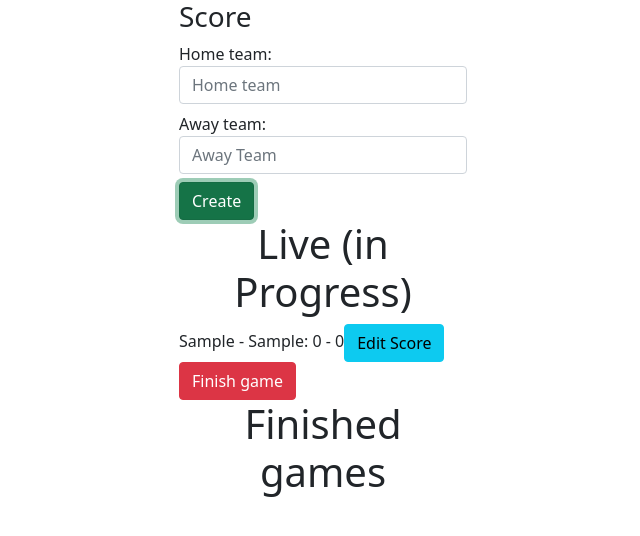
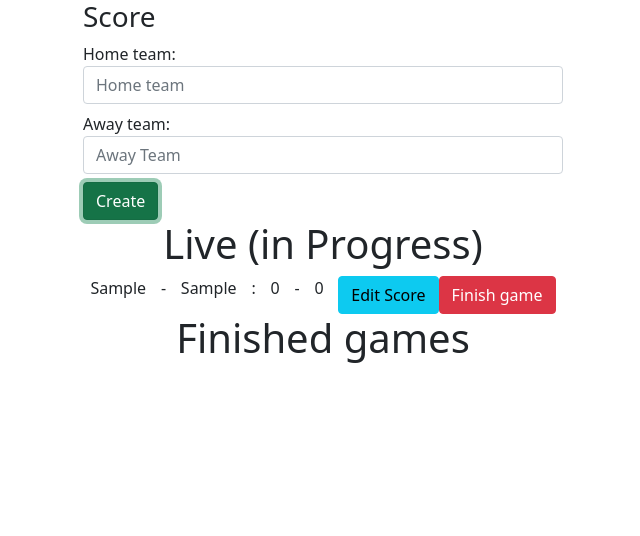
Before and after one commit to neks888/sportFisherNemanjaDjoric, a React (Create React App) app: page / in a window 1280 px wide. Both pictures are taken after typing "Sample", "Sample" into the empty fields and a click on the button "Create". Shown: the top 536 px of the page, without its empty margins (317-957 px from the left). Built offline with nearby package versions, Linux system fonts and the light colour scheme.

Commit message:
final version of the app

```diff
--- a/src/App.js
+++ b/src/App.js
@@ -4,10 +4,8 @@ import "./App.css";
 
 function App() {
   const [scoreBoard, setScoreBoard] = useState([]);
-  const [finished, setFinishedBoard] = useState([]);
   const [home, setHome] = useState("");
   const [away, setAway] = useState("");
-
   const [scoreHome, setScoreHome] = useState(0);
   const [scoreAway, setScoreAway] = useState(0);
   const [isEditing, setIsEditing] = useState(false);
@@ -30,7 +28,6 @@ function App() {
   };
 
   const finishTheGame = (doneId) => {
-    console.log("finished the game");
     setScoreBoard(
       scoreBoard.map((p) => {
         if (p.id === +doneId) {
@@ -40,9 +37,8 @@ function App() {
       })
     );
   };
-  console.log(scoreHome, scoreAway);
   return (
-    <div style={{ width: "18rem", margin: "0 auto" }}>
+    <div style={{ width: "30rem", margin: "0 auto" }}>
       <form className="form-group " onSubmit={handleSubmit}>
         <h3>Score</h3>
         <div>
--- a/src/components/PairCard.js
+++ b/src/components/PairCard.js
@@ -20,14 +20,14 @@ function PairCard({ finishTheGame, pair, setScoreBoard, scoreBoard }) {
   };
 
   const output = inProgress ? (
-    <div key={id}>
+    <div key={id} style={{ display: "flex", justifyContent: "space-around" }}>
       <span>{home}</span> - <span>{away}</span>:{" "}
       {isEditing ? (
         <input
           min="0"
           placeholder="Enter home value"
           type="number"
-          className="form-control mb-2 grocery"
+          className="form-control mb-2 ml-2 grocery"
           value={newHomeScore}
           onChange={(e) => setNewHomeScore(e.target.value)}
         />
@@ -40,21 +40,21 @@ function PairCard({ finishTheGame, pair, setScoreBoard, scoreBoard }) {
           min={0}
           placeholder="Enter away Value"
           type="number"
-          className="form-control mb-2 grocery"
+          className="form-control mb-2 ml-2  grocery"
           value={newAwayScore}
           onChange={(e) => setNewAwayScore(e.target.value)}
         />
       ) : (
         <span>{scoreAway}</span>
       )}
-      <React.Fragment>
+      <div style={{ display: "flex" }}>
         <button className="btn btn-info" onClick={() => editScore(id)}>
           {isEditing ? "Set" : "Edit Score"}
         </button>
-        <button className="btn btn-danger" onClick={() => finishTheGame(id)}>
+        <button className="btn btn-danger " onClick={() => finishTheGame(id)}>
           Finish game
         </button>
-      </React.Fragment>
+      </div>
     </div>
   ) : (
     <div>
--- a/src/index.css
+++ b/src/index.css
@@ -17,3 +17,6 @@ h1 {
 
   margin: 2rem auto;
 }
+span {
+  display: inline-block;
+}
```
